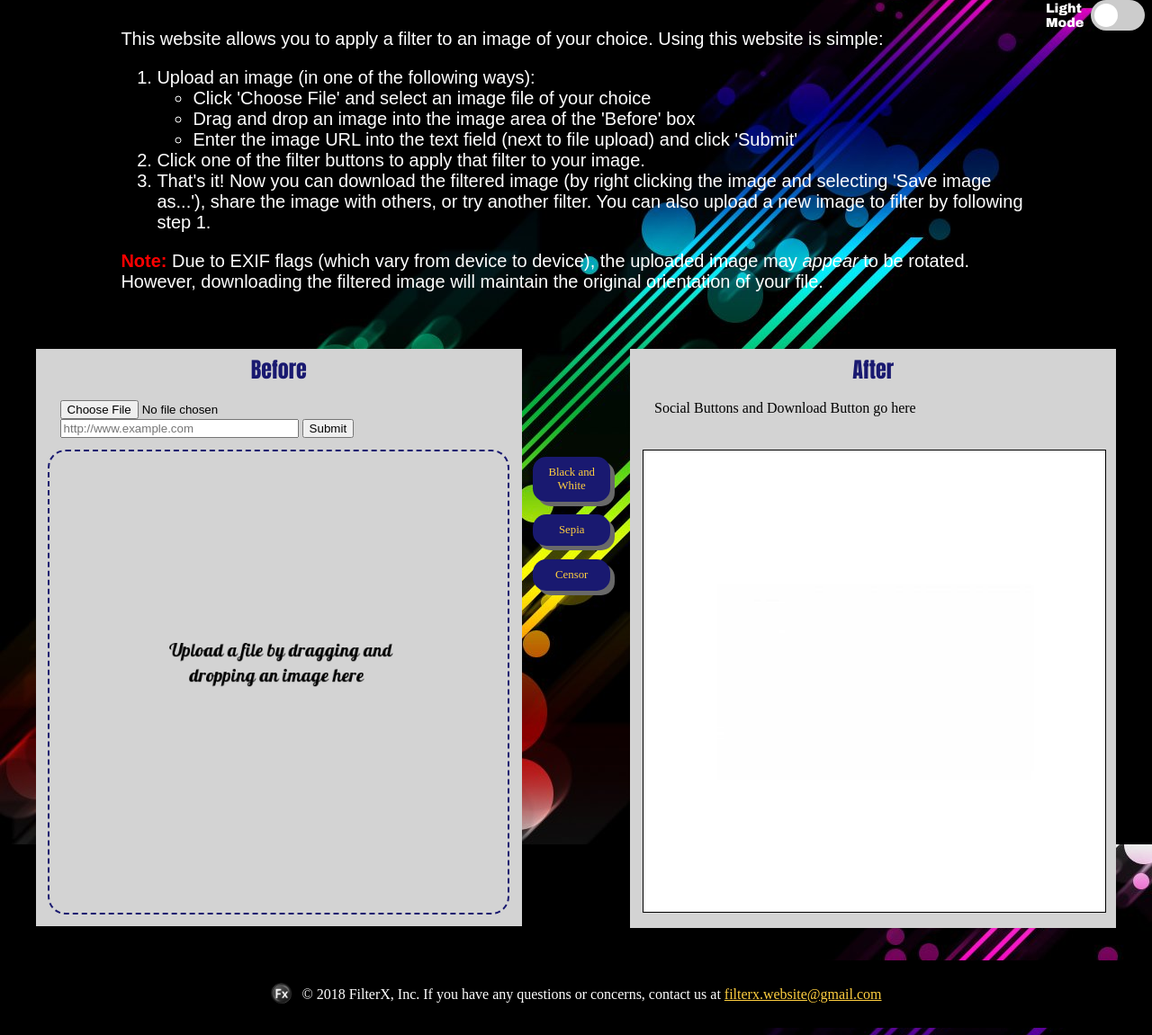
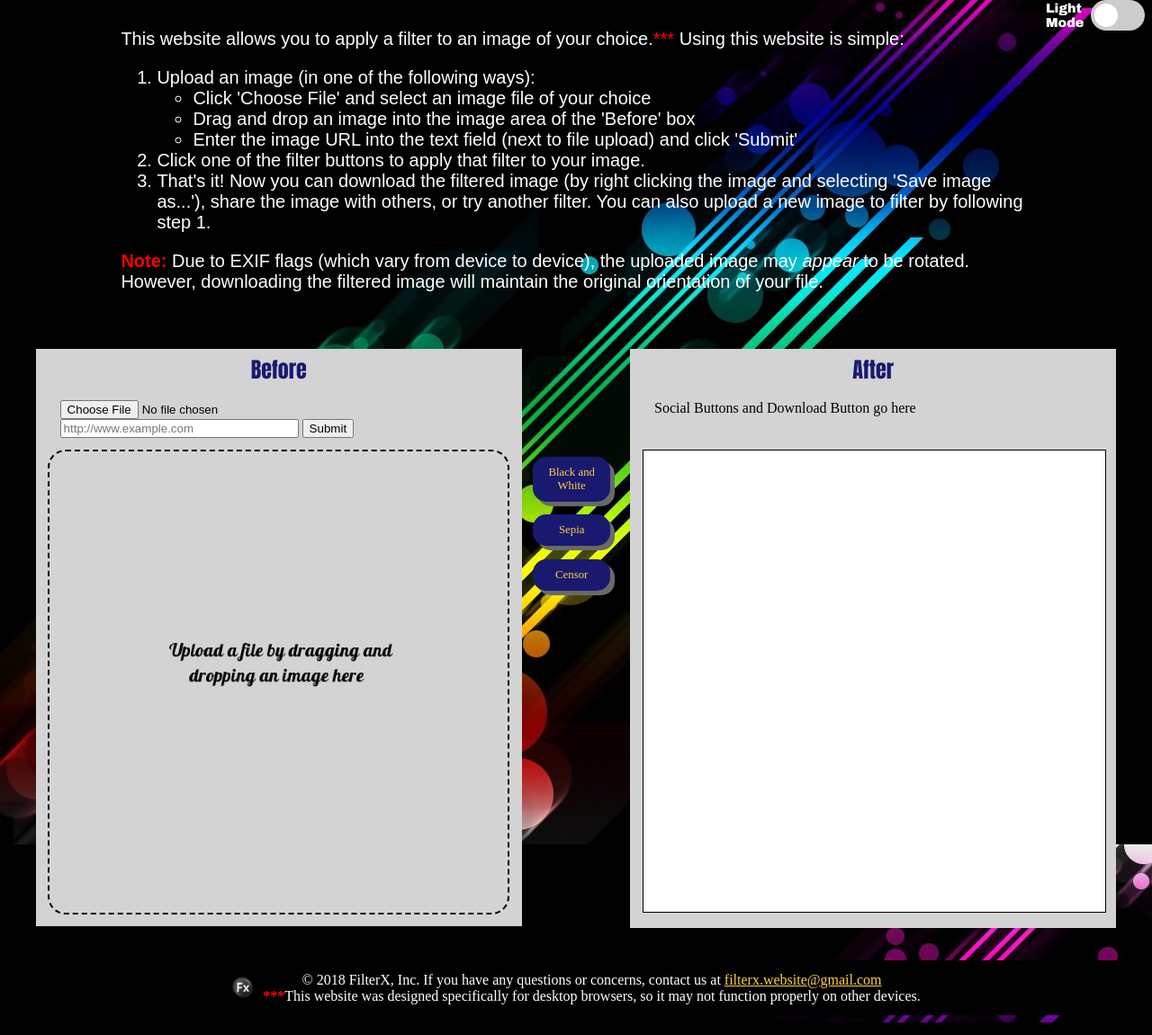
Before and after one commit to MohamedRaffik/FilterWebsite, a Flask app: page / in a window 1280 px wide. Shown: the part 141-1292 px from the top of the page at 90% size. Run offline with Flask 2, Linux system fonts and the light colour scheme; some libraries are stand-ins or nearby versions.

Commit message:
Some browser compatibility changes

```diff
--- a/app/static/logic.js
+++ b/app/static/logic.js
@@ -15,14 +15,14 @@ function filter(filter_type) {
     else if (document.getElementById('old-img').className == 'default')
         alert('Upload an image before clicking a filter button!');
     else if (document.getElementById('old-img').src.indexOf('.') != -1)
-        alert('Cannot filter image! Try URL upload instead of drag-and-drop.');
+        alert('Cannot filter image! Try another upload method.');
     else {
         // Prevent multiple filter() calls while processing a filter
         filter_buttons_active = false;
         document.getElementById('socials').className = 'hide';
         document.getElementById('loading').className = 'show';
-        var waiting_song = new Audio('../static/sounds/runescape_harmony.mp3');
-        waiting_song.volume = 0.5; waiting_song.play(); waiting_song.loop = true;
+        var wait_song = new Audio('../static/sounds/runescape_harmony.mp3');
+        wait_song.volume = 0.25; wait_song.play(); wait_song.loop = true;
 
         var img_string = document.getElementById('old-img').src;
         var xhr = new XMLHttpRequest();
@@ -31,8 +31,8 @@ function filter(filter_type) {
                              'application/x-www-form-urlencoded;charset=UTF-8');
         xhr.onreadystatechange = function() {
             if (xhr.readyState == 4 && xhr.status == 200) {
+                wait_song.pause();
                 document.getElementById('new-img').src = xhr.responseText;
-                waiting_song.pause(); waiting_song.currentTime = 0;
                 document.getElementById('loading').className = 'hide';
                 document.getElementById('socials').className = 'show';
                 filter_buttons_active = true;
@@ -49,28 +49,29 @@ function update_images(b64_string) {
     document.getElementById('old-img').src = b64_string;
     document.getElementById('old-img').className = 'not-default';
     document.getElementById('new-img').src = b64_string;
+    document.getElementById('new-img').className = 'not-default';
 }
 
-function url_upload() {
-    var url = document.getElementById('url-input').value;
-    if (url == '')
-        alert('URL cannot be empty! Try again.');
+function url_upload(url) {
+    if (url.indexOf('://') == -1)
+        alert('Invalid image URL! Try again.');
     else {
         console.log(url);
     }
 }
 
 function upload(input) {
-    if (input.files && input.files[0]) {
+    if (!input)
+        alert('Unable to upload item! Try another upload method.');
+    else if (input.files && input.files[0]) {
         // input is a FileList object obtained from file item (upload or drop)
-        if (input.files[0].type.search('image') == -1)
+        if (input.files[0].type.indexOf('image') == -1)
             alert('Only image files can be uploaded! Try again.');
         else {
             var reader = new FileReader();
             reader.onload = function(event) {
-                var b64_string = event.target.result;
                 new Audio('../static/sounds/camera_sound.mp3').play();
-                update_images(b64_string);
+                update_images(event.target.result);
             };
             // readAsDataURL represents the image as a base64 encoded string
             // that starts with the regexp 'data:*/*;base64,'
@@ -81,7 +82,7 @@ function upload(input) {
         // input is a DataTransfer object obtained from remote item (drop)
         var html_string = input.getData('text/html');
         // html_string has the following substring: src="<b64_string>"
-        if (html_string == '' || html_string.indexOf('src="') == -1)
+        if (!html_string || html_string.indexOf('src="') == -1)
             alert('Dropped item is not a valid image! Try again.');
         else {
             var start_pos = html_string.indexOf('src="')+5;
@@ -114,13 +115,13 @@ window.onload = function() {
     }
 
     drop_area.addEventListener('drop', handle_drop, false);
-    ['dragenter', 'dragover', 'dragleave', 'drop'].forEach(event => {
+    ['dragenter', 'dragover', 'dragleave', 'drop'].forEach(function(event) {
         drop_area.addEventListener(event, prevent_default, false);
     });
-    ['dragenter', 'dragover'].forEach(event => {
+    ['dragenter', 'dragover'].forEach(function(event) {
         drop_area.addEventListener(event, highlight, false);
     });
-    ['dragleave', 'drop'].forEach(event => {
+    ['dragleave', 'drop'].forEach(function(event) {
         drop_area.addEventListener(event, unhighlight, false);
     });
 }
--- a/app/static/style.css
+++ b/app/static/style.css
@@ -34,6 +34,7 @@ body.dark footer {
     display: block;
     flex: center;
     margin: auto;
+    pointer-events: none;
 }
 
 /* Theme button */
@@ -118,12 +119,17 @@ body.dark footer {
 
 #loading img {
     margin-left: 5%;
+    pointer-events: none;
     height: 50%;
     width: 70%;
 }
 
 #old-img.default {
     border: none;
+}
+
+#old-img.default, #new-img.default {
+    pointer-events: none;
 }
 
 #old-img.not-default, #new-img {
@@ -146,7 +152,7 @@ body.dark footer {
 /* Styling for drag-and-drop box */
 #drop-area.show {
     border-radius: 20px;
-    border: 2px dashed #191970;
+    border: 2px dashed #000000;
 }
 
 #drop-area.highlight {
@@ -155,11 +161,7 @@ body.dark footer {
 }
 
 #drop-area.hide {
-    display: inline;
-}
-
-#drop-area img {
-    pointer-events: none;
+    /* Don't need to do anything */
 }
 
 /* Div containing filter buttons */
@@ -266,9 +268,10 @@ footer {
     justify-content: center;
 }
 
-footer pre {
+footer span {
     font-family: "Times New Roman";
     font-size: 1em;
+    text-align: center;
 }
 
 footer a {
--- a/app/templates/index.html
+++ b/app/templates/index.html
@@ -2,19 +2,15 @@
 <html>
   <head>
     <title>FilterX</title>
-    <script>
-     // Change the version number after making changes
-     window.version_number = '2.1';
-    </script>
     <meta charset="UTF-8">
     <meta http-equiv="cache-control" content="no-cache">
     <meta http-equiv="expires" content="0">
     <meta http-equiv="pragma" content="no-cache">
     <link href="../static/images/favicon.ico" type="image/x-icon" rel="shortcut icon">
-    <!-- If you add more custom CSS or JS here, give them class="css" or class="js", respectively -->
-    <link class="css" href="../static/style.css?version=" type="text/css" rel="stylesheet">
-    <script class="js" src="../static/logic.js?version=" type="text/javascript"></script>
-    <script class="js" src="../static/socials.js?version=" type="text/javascript"></script>
+    <!-- IMPORTANT: CHANGE THE VERSION NUMBER AFTER MAKING CHANGES TO THE RESPECTIVE CSS OR JS -->
+    <link href="../static/style.css?version=2.0" type="text/css" rel="stylesheet">
+    <script src="../static/logic.js?version=2.0" type="text/javascript"></script>
+    <script src="../static/socials.js?version=1.0" type="text/javascript"></script>
     <script src="https://ajax.googleapis.com/ajax/libs/jquery/3.1.1/jquery.min.js" type="text/javascript"></script>
   </head>
 
@@ -32,7 +28,7 @@
     </div>
 
     <div id="intro">
-      This website allows you to apply a filter to an image of your choice. Using this website is simple:
+      This website allows you to apply a filter to an image of your choice.<a href="#footer-note" title="See note at bottom of page" style="color: red; text-decoration: none;">***</a> Using this website is simple:
       <ol id="instructions">
         <li>Upload an image (in one of the following ways):</li>
         <ul>
@@ -54,7 +50,7 @@
           <input id="file-upload" type="file" accept="image/*" onchange="upload(this);">
           <div id="url-upload">
             <input id="url-input" type="url" size="30" placeholder="http://www.example.com">
-            <button id="url-submit" type="button" onclick="url_upload();">Submit</button>
+            <button id="url-submit" type="button" onclick="url_upload(document.getElementById('url-input').value);">Submit</button>
           </div>
         </div>
         <div class="display-img">
@@ -80,25 +76,15 @@
         </div>
         <div id="loading" class="hide">Loading...<img src="../static/images/load.gif" alt="Loading GIF"></div>
         <div class="display-img">
-          <img id="new-img" src="../static/images/placeholder.jpg" alt="New image goes here.">
+          <img id="new-img" class="default" src="../static/images/placeholder.jpg" alt="New image goes here.">
         </div>
       </div>
       <!-- Close #full-box -->
     </div>
 
     <footer>
-      <img src="../static/images/favicon.ico" alt="FilterX Icon" style="margin-right: 10px; height: 25px; width: 25px;">
-      <pre>© 2018 FilterX, Inc. If you have any questions or concerns, contact us at <a href="mailto:filterx.website@gmail.com">filterx.website@gmail.com</a></pre>
+      <img src="../static/images/favicon.ico" alt="FilterX Icon" style="margin-right: 10px; pointer-events: none; height: 25px; width: 25px;">
+      <span>© 2018 FilterX, Inc. If you have any questions or concerns, contact us at <a href="mailto:filterx.website@gmail.com">filterx.website@gmail.com</a><br><strong id="footer-note" style="color: red;">***</strong>This website was designed specifically for desktop browsers, so it may not function properly on other devices.</span>
     </footer>
-
-    <script>
-     // Cache-busting code
-     var css_links = document.getElementsByClassName('css');
-     var js_scripts = document.getElementsByClassName('js');
-     for (var i = 0; i < css_links.length; ++i)
-         css_links[i].href += window.version_number;
-     for (var i = 0; i < js_scripts.length; ++i)
-         js_scripts[i].src += window.version_number;
-    </script>
   </body>
 </html>
```
